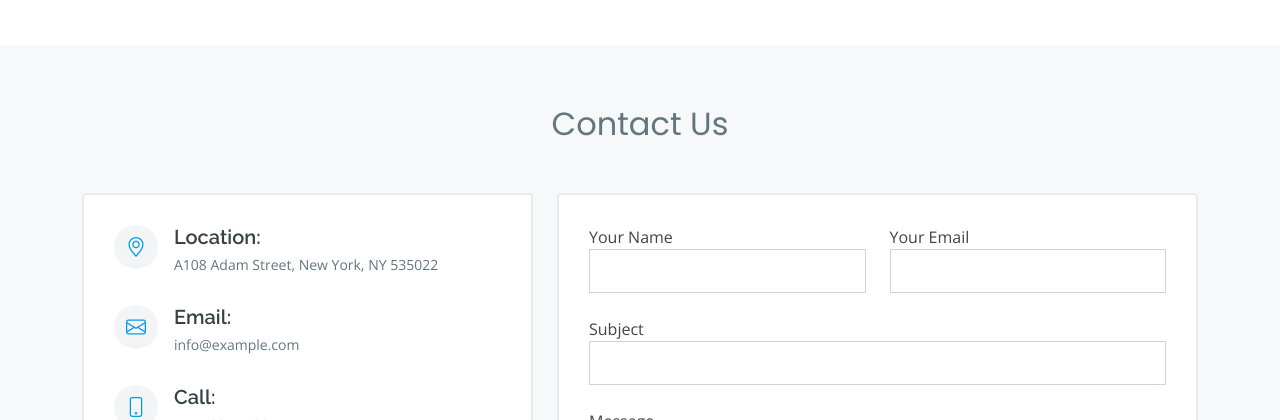
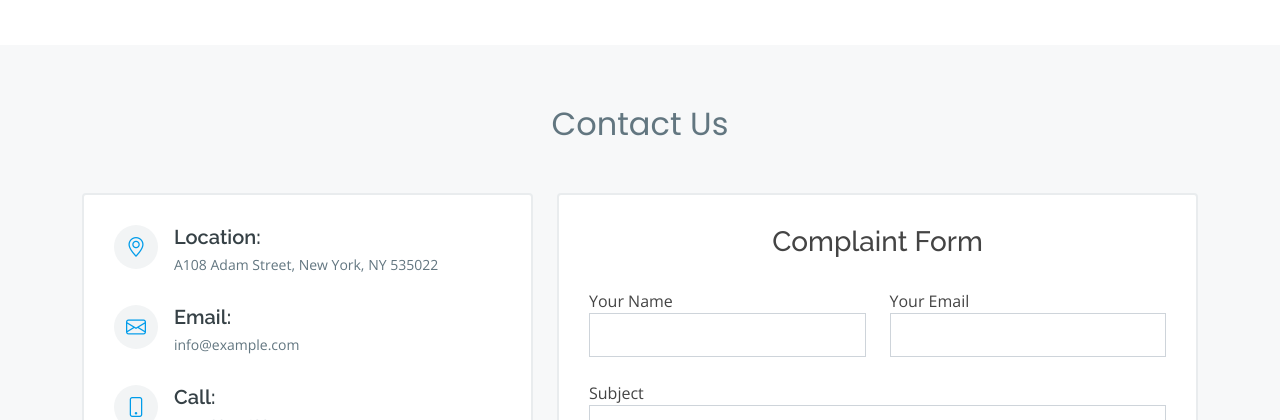
Before and after one commit to NabhyaKhoria/Team-S1mple, a Django app: page / in a window 1280 px wide. Shown: the part 6080-6500 px from the top of the page. Run offline with Django 3.2, Linux system fonts and the light colour scheme; data that the repository does not hold is empty; some libraries are stand-ins or nearby versions.

Commit message:
Complaint Form Completed

```diff
--- a/mmm/views.py
+++ b/mmm/views.py
@@ -29,7 +29,7 @@ def complaint_form(request):
         email = request.POST.get('email',False)
         subject = request.POST.get('subject',False)
         message = request.POST.get('message',False)
-        wb_obj = openpyxl.load_workbook("media\Complaints\Complaint_Form.xlsx")
+        wb_obj = openpyxl.load_workbook("Complaint_Form.xlsx")
         print(wb_obj)
         sheet_obj = wb_obj.active
         j=1
--- a/templates/index2.html
+++ b/templates/index2.html
@@ -740,6 +740,7 @@
             <form action="{% url 'mmm:complaint_form' %}" method="post" class="php-email-form">
               {% csrf_token %}
               <div class="row">
+                <h3 align="center" style="margin-bottom:30px">Complaint Form</h3><br>
                 <div class="form-group col-md-6">
                   <label for="name">Your Name</label>
                   <input type="text" name="name" class="form-control" id="name" required>
```
Also changed, not shown: 1 other file.
